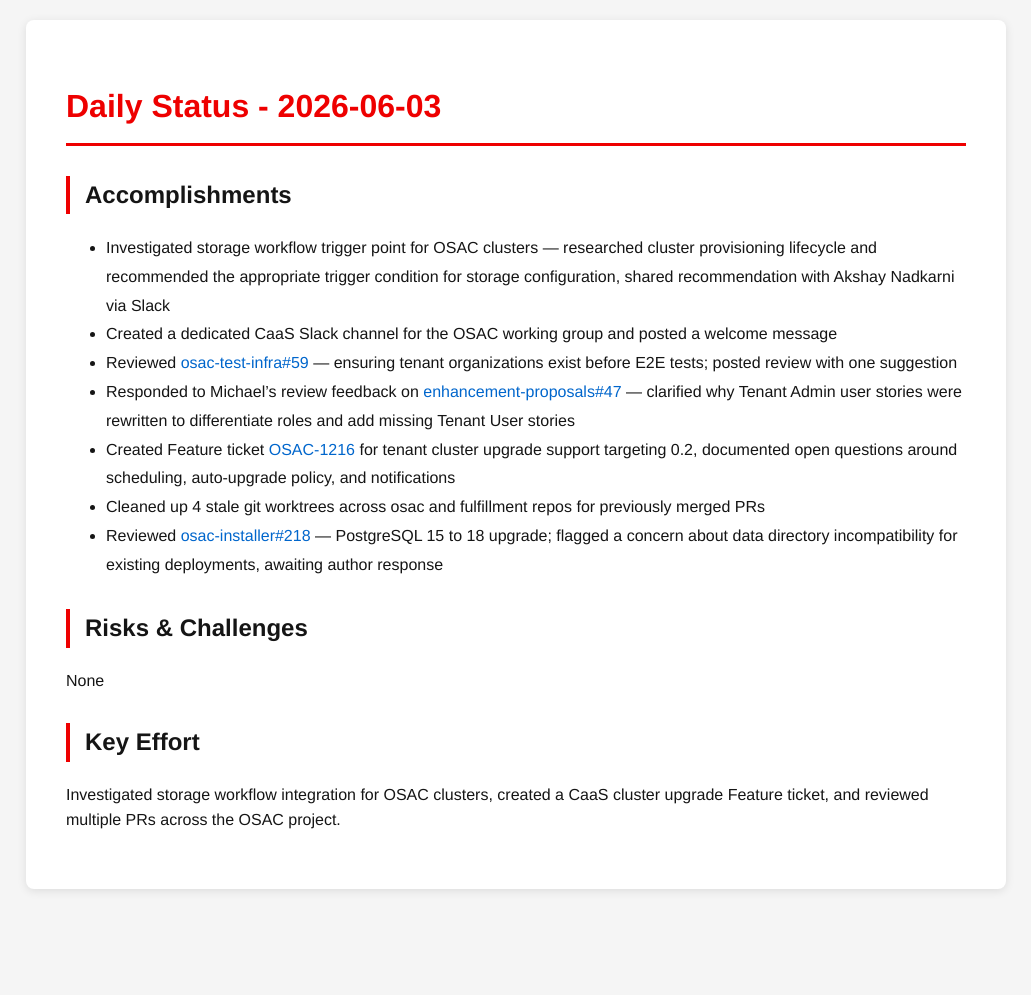
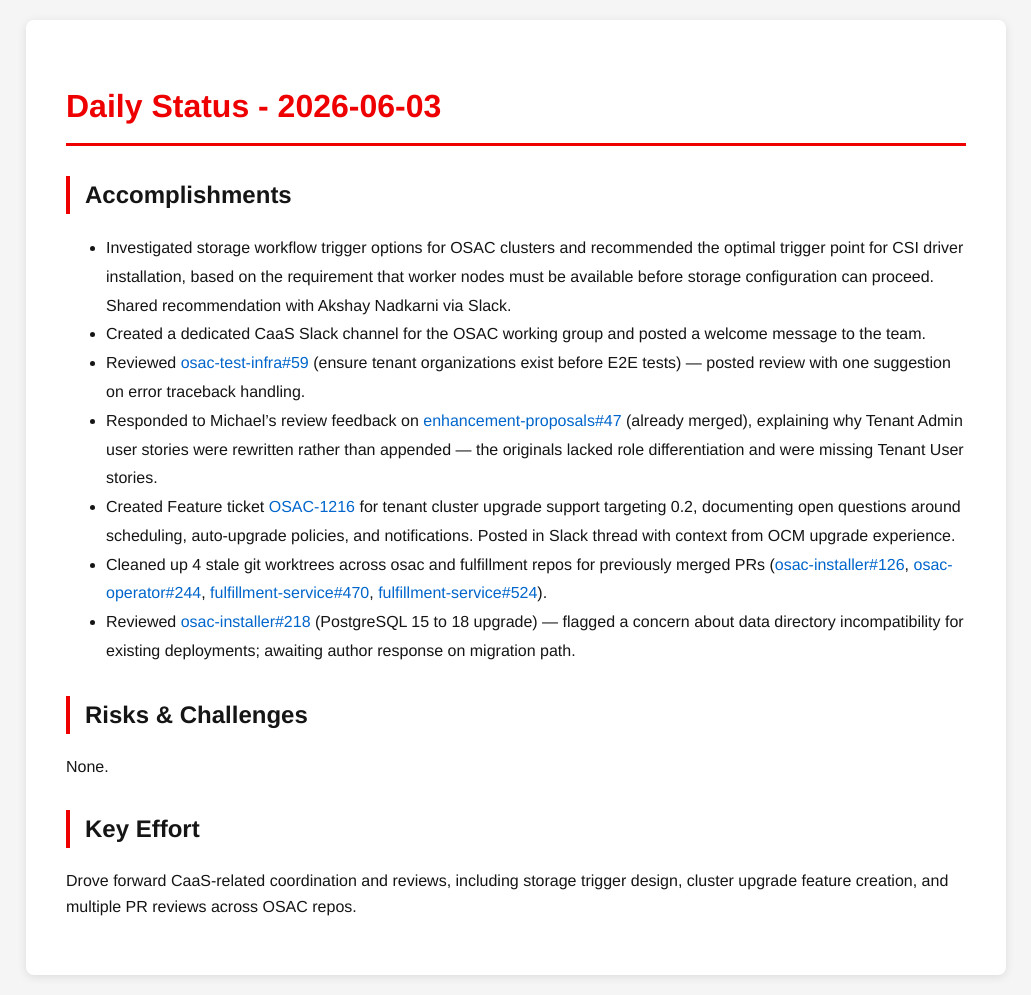
Before and after one commit to tzvatot/daily-status, a Jekyll site: the page built from 2026-06-03.md, in a window 1280 px wide. Shown: the whole page, without its empty margins (124-1155 px from the left). Built offline with Jekyll 4.4.1, drawn with Linux system fonts in a browser that asks for light colours; before the commit the page ends 909 px from its top, so only the background shows below that.

Commit message:
Daily status update - 2026-06-03

```diff
--- a/2026-06-03.md
+++ b/2026-06-03.md
@@ -7,16 +7,16 @@
 # Daily Status - 2026-06-03
 
 ## Accomplishments
-- Investigated storage workflow trigger point for OSAC clusters — researched cluster provisioning lifecycle and recommended the appropriate trigger condition for storage configuration, shared recommendation with Akshay Nadkarni via Slack
-- Created a dedicated CaaS Slack channel for the OSAC working group and posted a welcome message
-- Reviewed [osac-test-infra#59](https://github.com/osac-project/osac-test-infra/pull/59) — ensuring tenant organizations exist before E2E tests; posted review with one suggestion
-- Responded to Michael's review feedback on [enhancement-proposals#47](https://github.com/osac-project/enhancement-proposals/pull/47) — clarified why Tenant Admin user stories were rewritten to differentiate roles and add missing Tenant User stories
-- Created Feature ticket [OSAC-1216](https://redhat.atlassian.net/browse/OSAC-1216) for tenant cluster upgrade support targeting 0.2, documented open questions around scheduling, auto-upgrade policy, and notifications
-- Cleaned up 4 stale git worktrees across osac and fulfillment repos for previously merged PRs
-- Reviewed [osac-installer#218](https://github.com/osac-project/osac-installer/pull/218) — PostgreSQL 15 to 18 upgrade; flagged a concern about data directory incompatibility for existing deployments, awaiting author response
+- Investigated storage workflow trigger options for OSAC clusters and recommended the optimal trigger point for CSI driver installation, based on the requirement that worker nodes must be available before storage configuration can proceed. Shared recommendation with Akshay Nadkarni via Slack.
+- Created a dedicated CaaS Slack channel for the OSAC working group and posted a welcome message to the team.
+- Reviewed [osac-test-infra#59](https://github.com/osac-project/osac-test-infra/pull/59) (ensure tenant organizations exist before E2E tests) — posted review with one suggestion on error traceback handling.
+- Responded to Michael's review feedback on [enhancement-proposals#47](https://github.com/osac-project/enhancement-proposals/pull/47) (already merged), explaining why Tenant Admin user stories were rewritten rather than appended — the originals lacked role differentiation and were missing Tenant User stories.
+- Created Feature ticket [OSAC-1216](https://redhat.atlassian.net/browse/OSAC-1216) for tenant cluster upgrade support targeting 0.2, documenting open questions around scheduling, auto-upgrade policies, and notifications. Posted in Slack thread with context from OCM upgrade experience.
+- Cleaned up 4 stale git worktrees across osac and fulfillment repos for previously merged PRs ([osac-installer#126](https://github.com/osac-project/osac-installer/pull/126), [osac-operator#244](https://github.com/osac-project/osac-operator/pull/244), [fulfillment-service#470](https://github.com/osac-project/fulfillment-service/pull/470), [fulfillment-service#524](https://github.com/osac-project/fulfillment-service/pull/524)).
+- Reviewed [osac-installer#218](https://github.com/osac-project/osac-installer/pull/218) (PostgreSQL 15 to 18 upgrade) — flagged a concern about data directory incompatibility for existing deployments; awaiting author response on migration path.
 
 ## Risks & Challenges
-None
+None.
 
 ## Key Effort
-Investigated storage workflow integration for OSAC clusters, created a CaaS cluster upgrade Feature ticket, and reviewed multiple PRs across the OSAC project.
+Drove forward CaaS-related coordination and reviews, including storage trigger design, cluster upgrade feature creation, and multiple PR reviews across OSAC repos.
```
